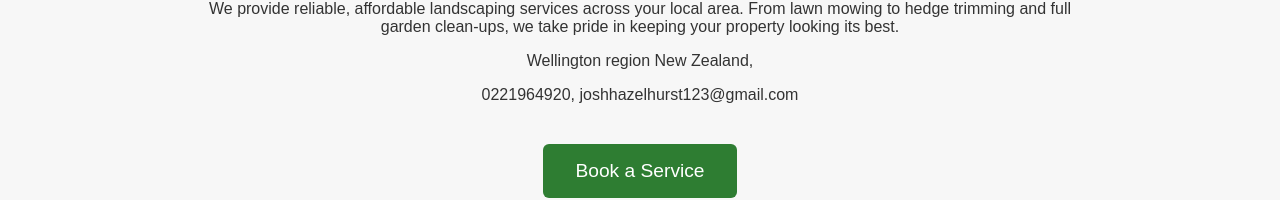
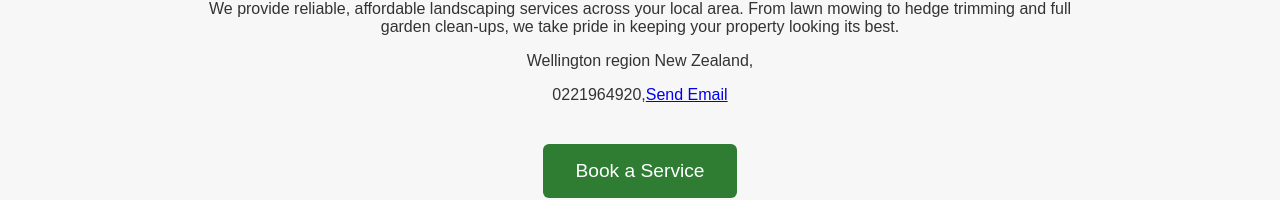
Before and after one commit to joshhazelhurst123/Landscaping10139, a React (Create React App) app: page / in a window 1280 px wide. Shown: the part 475-675 px from the top of the page. Built offline with nearby package versions, Linux system fonts and the light colour scheme.

Commit message:
Update Homepage.js

```diff
--- a/src/Homepage.js
+++ b/src/Homepage.js
@@ -26,7 +26,7 @@ export default function Homepage() {
     Wellington region New Zealand,
     </p>
 <p>0221964920,
-     joshhazelhurst123@gmail.com
+    <a href="email:someone@example.com">Send Email</a>
     </p>
         <a className="cta" href="/bookings">Book a Service</a>
       </div>
```
